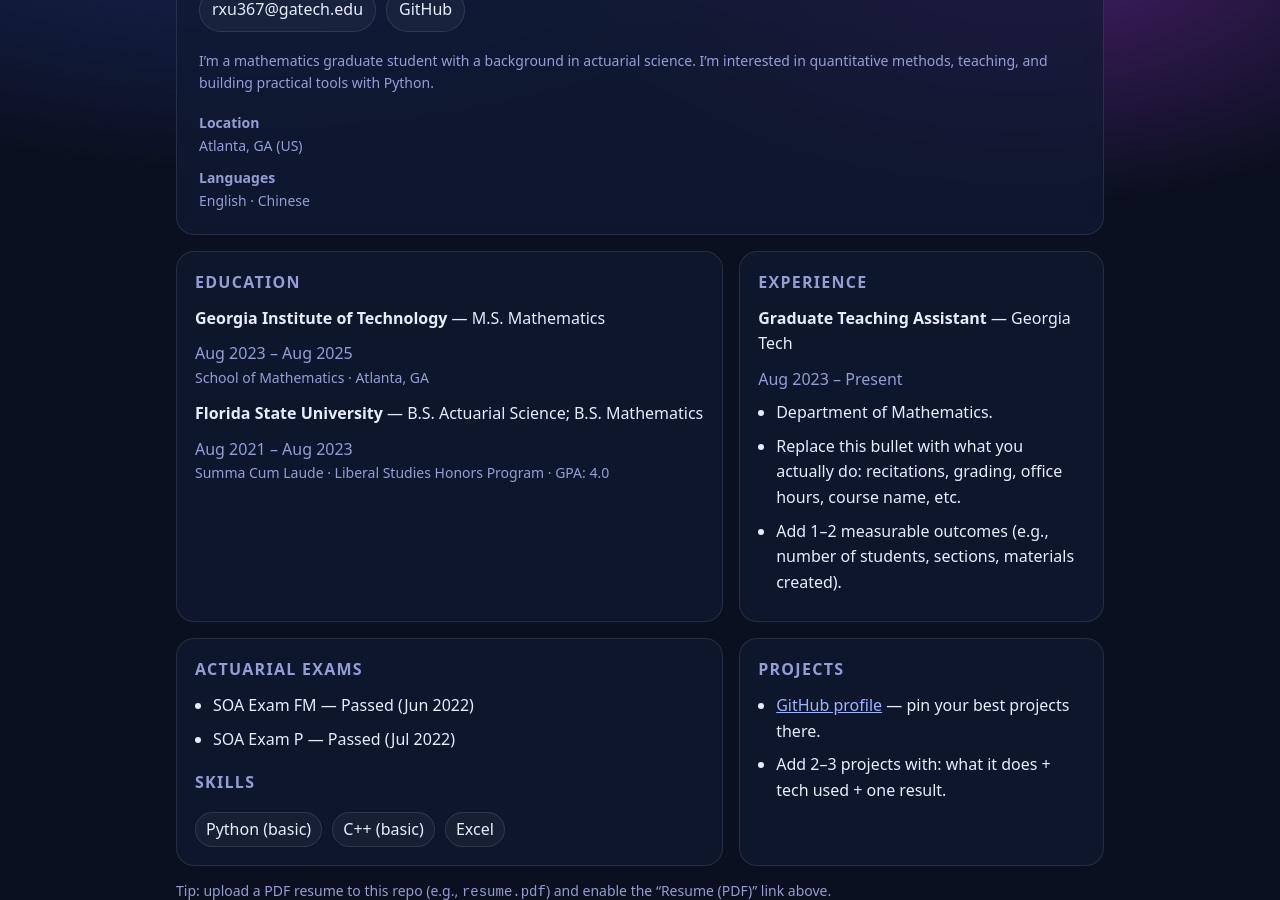
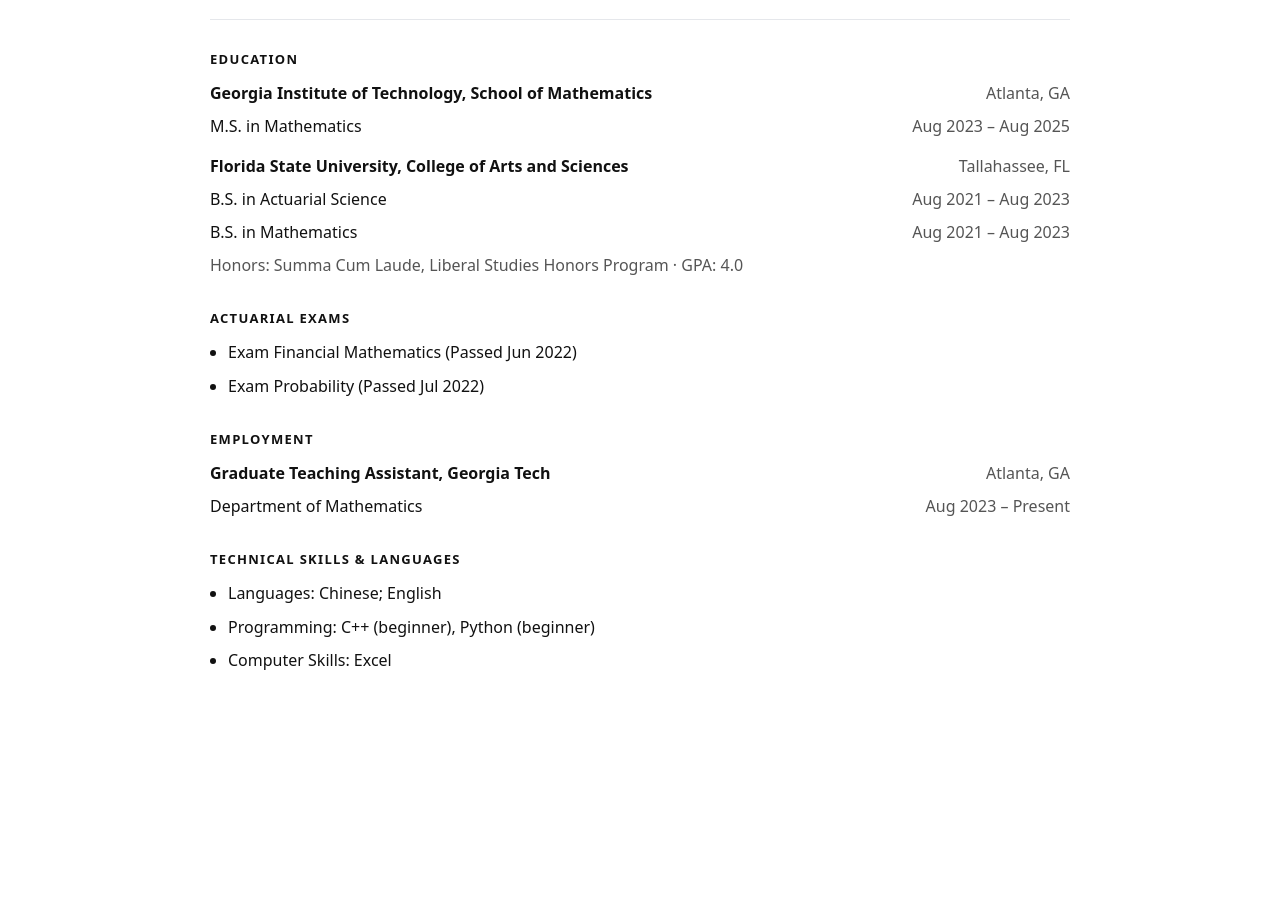
Before and after one commit to ruihuixu2002/ruihuixu2002.github.io, a plain HTML site: page index.html in a window 1280 px wide. Shown: the part 187-1087 px from the top of the page. After the commit the page ends 917 px from the top, so only its background shows below. Drawn offline with Linux system fonts and the light colour scheme.

Commit message:
Update index.html

```diff
--- a/index.html
+++ b/index.html
@@ -2,147 +2,111 @@
 <html lang="en">
 <head>
   <meta charset="utf-8" />
-  <meta name="viewport" content="width=device-width,initial-scale=1" />
-  <title>Ruihui Xu — Personal Website</title>
-  <meta name="description" content="Ruihui Xu — Mathematics graduate student, teaching assistant, actuarial exam passer." />
+  <meta name="viewport" content="width=device-width, initial-scale=1" />
+  <title>Ruihui Xu</title>
+  <meta name="description" content="Ruihui Xu — M.S. Mathematics (Georgia Tech)." />
   <style>
-    :root{
-      --bg:#0b1020;
-      --card:#111a33;
-      --text:#e8ecff;
-      --muted:#b7c0ffcc;
-      --line:#ffffff1a;
-      --link:#9db4ff;
-    }
-    *{box-sizing:border-box}
     body{
       margin:0;
-      font-family: ui-sans-serif, system-ui, -apple-system, Segoe UI, Roboto, Helvetica, Arial, "Apple Color Emoji","Segoe UI Emoji";
-      background: radial-gradient(1200px 600px at 20% 0%, #1a2b66 0%, transparent 60%),
-                  radial-gradient(900px 500px at 80% 10%, #4a1f6e 0%, transparent 55%),
-                  var(--bg);
-      color:var(--text);
-      line-height:1.6;
+      background:#fff;
+      color:#111;
+      font-family: ui-sans-serif, system-ui, -apple-system, Segoe UI, Roboto, Helvetica, Arial;
+      line-height:1.7;
     }
-    .wrap{max-width:960px;margin:56px auto;padding:0 16px}
-    .top{
-      display:flex; gap:18px; align-items:flex-start; justify-content:space-between; flex-wrap:wrap;
-      padding:22px; border:1px solid var(--line); border-radius:18px; background:rgba(17,26,51,.75); backdrop-filter: blur(8px);
-    }
-    h1{font-size:34px;margin:0 0 6px}
-    .tagline{color:var(--muted); margin:0 0 10px}
-    .links{display:flex; flex-wrap:wrap; gap:10px; margin-top:8px}
-    .chip{
-      display:inline-block; padding:8px 12px; border:1px solid var(--line); border-radius:999px;
-      text-decoration:none; color:var(--text); background:rgba(255,255,255,.04)
-    }
-    .chip:hover{border-color:#ffffff33}
-    .grid{display:grid; grid-template-columns: 1.2fr .8fr; gap:16px; margin-top:16px}
-    @media (max-width: 860px){ .grid{grid-template-columns:1fr} }
-    .card{
-      padding:18px; border:1px solid var(--line); border-radius:18px;
-      background:rgba(17,26,51,.70); backdrop-filter: blur(8px);
-    }
-    h2{font-size:16px; letter-spacing:.08em; text-transform:uppercase; color:var(--muted); margin:0 0 10px}
-    ul{margin:0; padding-left:18px}
-    li{margin:8px 0}
-    a{color:var(--link)}
-    .row{display:flex; justify-content:space-between; gap:10px; flex-wrap:wrap}
-    .right{color:var(--muted)}
-    .foot{margin:18px 0 0; color:var(--muted); font-size:14px}
-    .small{font-size:14px;color:var(--muted)}
-    .pill{display:inline-block;padding:4px 10px;border:1px solid var(--line);border-radius:999px;margin:6px 6px 0 0;background:rgba(255,255,255,.04)}
+    main{max-width:860px;margin:56px auto;padding:0 18px}
+    a{color:#111;text-decoration:underline}
+    a:hover{opacity:.75}
+    h1{font-size:34px;margin:0 0 6px;letter-spacing:-.02em}
+    h2{font-size:13px;letter-spacing:.10em;text-transform:uppercase;margin:28px 0 10px}
+    .muted{color:#555}
+    .top{display:flex;justify-content:space-between;gap:18px;flex-wrap:wrap}
+    .links{display:flex;gap:12px;flex-wrap:wrap;margin-top:10px}
+    hr{border:0;border-top:1px solid #e5e7eb;margin:22px 0}
+    ul{margin:0;padding-left:18px}
+    li{margin:6px 0}
+    .row{display:flex;justify-content:space-between;gap:12px;flex-wrap:wrap}
+    .block{margin-top:6px}
   </style>
 </head>
 
 <body>
-  <div class="wrap">
+  <main>
     <section class="top">
       <div>
         <h1>Ruihui Xu</h1>
-        <p class="tagline">M.S. Mathematics (Georgia Tech) · Graduate Teaching Assistant · Actuarial Exams (FM, P)</p>
+        <div class="muted">M.S. Mathematics (Georgia Tech) · Graduate Teaching Assistant</div>
 
         <div class="links">
-          <a class="chip" href="mailto:rxu367@gatech.edu">rxu367@gatech.edu</a>
-          <a class="chip" href="https://github.com/ruihuixu2002" target="_blank" rel="noreferrer">GitHub</a>
-          <!-- Optional: add LinkedIn / Google Scholar / CV PDF -->
-          <!-- <a class="chip" href="https://www.linkedin.com/in/your-handle" target="_blank" rel="noreferrer">LinkedIn</a> -->
-          <!-- <a class="chip" href="/resume.pdf" target="_blank" rel="noreferrer">Resume (PDF)</a> -->
+          <a href="mailto:rxu367@gatech.edu">rxu367@gatech.edu</a>
+          <a href="https://github.com/ruihuixu2002" target="_blank" rel="noreferrer">GitHub</a>
+        </div>
       </div>
 
-        <p class="foot">
-          I’m a mathematics graduate student with a background in actuarial science. I’m interested in quantitative methods,
-          teaching, and building practical tools with Python.
-        </p>
-      </div>
-
-      <div class="small">
-        <div><strong>Location</strong></div>
-        <div>Atlanta, GA (US)</div>
-        <div style="height:10px"></div>
-        <div><strong>Languages</strong></div>
-        <div>English · Chinese</div>
+      <div class="muted">
+        Atlanta, GA<br/>
+        English · Chinese
       </div>
     </section>
 
-    <section class="grid">
-      <div class="card">
+    <hr/>
+
+    <section>
       <h2>Education</h2>
+
       <div class="row">
-          <div><strong>Georgia Institute of Technology</strong> — M.S. Mathematics</div>
-          <div class="right">Aug 2023 – Aug 2025</div>
+        <strong>Georgia Institute of Technology, School of Mathematics</strong>
+        <span class="muted">Atlanta, GA</span>
       </div>
-        <div class="small">School of Mathematics · Atlanta, GA</div>
+      <div class="row block">
+        <span>M.S. in Mathematics</span>
+        <span class="muted">Aug 2023 – Aug 2025</span>
+      </div>
 
       <div style="height:12px"></div>
 
       <div class="row">
-          <div><strong>Florida State University</strong> — B.S. Actuarial Science; B.S. Mathematics</div>
-          <div class="right">Aug 2021 – Aug 2023</div>
+        <strong>Florida State University, College of Arts and Sciences</strong>
+        <span class="muted">Tallahassee, FL</span>
       </div>
-        <div class="small">Summa Cum Laude · Liberal Studies Honors Program · GPA: 4.0</div>
+      <div class="row block">
+        <span>B.S. in Actuarial Science</span>
+        <span class="muted">Aug 2021 – Aug 2023</span>
       </div>
+      <div class="row block">
+        <span>B.S. in Mathematics</span>
+        <span class="muted">Aug 2021 – Aug 2023</span>
+      </div>
+      <div class="muted block">Honors: Summa Cum Laude, Liberal Studies Honors Program · GPA: 4.0</div>
+    </section>
 
-      <div class="card">
-        <h2>Experience</h2>
-        <div class="row">
-          <div><strong>Graduate Teaching Assistant</strong> — Georgia Tech</div>
-          <div class="right">Aug 2023 – Present</div>
-        </div>
-        <ul>
-          <li>Department of Mathematics.</li>
-          <li>Replace this bullet with what you actually do: recitations, grading, office hours, course name, etc.</li>
-          <li>Add 1–2 measurable outcomes (e.g., number of students, sections, materials created).</li>
-        </ul>
-      </div>
-
-      <div class="card">
+    <section>
       <h2>Actuarial Exams</h2>
       <ul>
-          <li>SOA Exam FM — Passed (Jun 2022)</li>
-          <li>SOA Exam P — Passed (Jul 2022)</li>
+        <li>Exam Financial Mathematics (Passed Jun 2022)</li>
+        <li>Exam Probability (Passed Jul 2022)</li>
       </ul>
-        <div style="height:10px"></div>
-        <h2>Skills</h2>
-        <div>
-          <span class="pill">Python (basic)</span>
-          <span class="pill">C++ (basic)</span>
-          <span class="pill">Excel</span>
+    </section>
+
+    <section>
+      <h2>Employment</h2>
+      <div class="row">
+        <strong>Graduate Teaching Assistant, Georgia Tech</strong>
+        <span class="muted">Atlanta, GA</span>
       </div>
-      </div>
-
-      <div class="card">
-        <h2>Projects</h2>
-        <ul>
-          <li><a href="https://github.com/ruihuixu2002" target="_blank" rel="noreferrer">GitHub profile</a> — pin your best projects there.</li>
-          <li>Add 2–3 projects with: what it does + tech used + one result.</li>
-        </ul>
+      <div class="row block">
+        <span>Department of Mathematics</span>
+        <span class="muted">Aug 2023 – Present</span>
       </div>
     </section>
 
-    <p class="small" style="margin-top:14px">
-      Tip: upload a PDF resume to this repo (e.g., <code>resume.pdf</code>) and enable the “Resume (PDF)” link above.
-    </p>
-  </div>
+    <section>
+      <h2>Technical Skills & Languages</h2>
+      <ul>
+        <li>Languages: Chinese; English</li>
+        <li>Programming: C++ (beginner), Python (beginner)</li>
+        <li>Computer Skills: Excel</li>
+      </ul>
+    </section>
+  </main>
 </body>
 </html>
```
Lines whose indentation alone changed are shown as unchanged.
